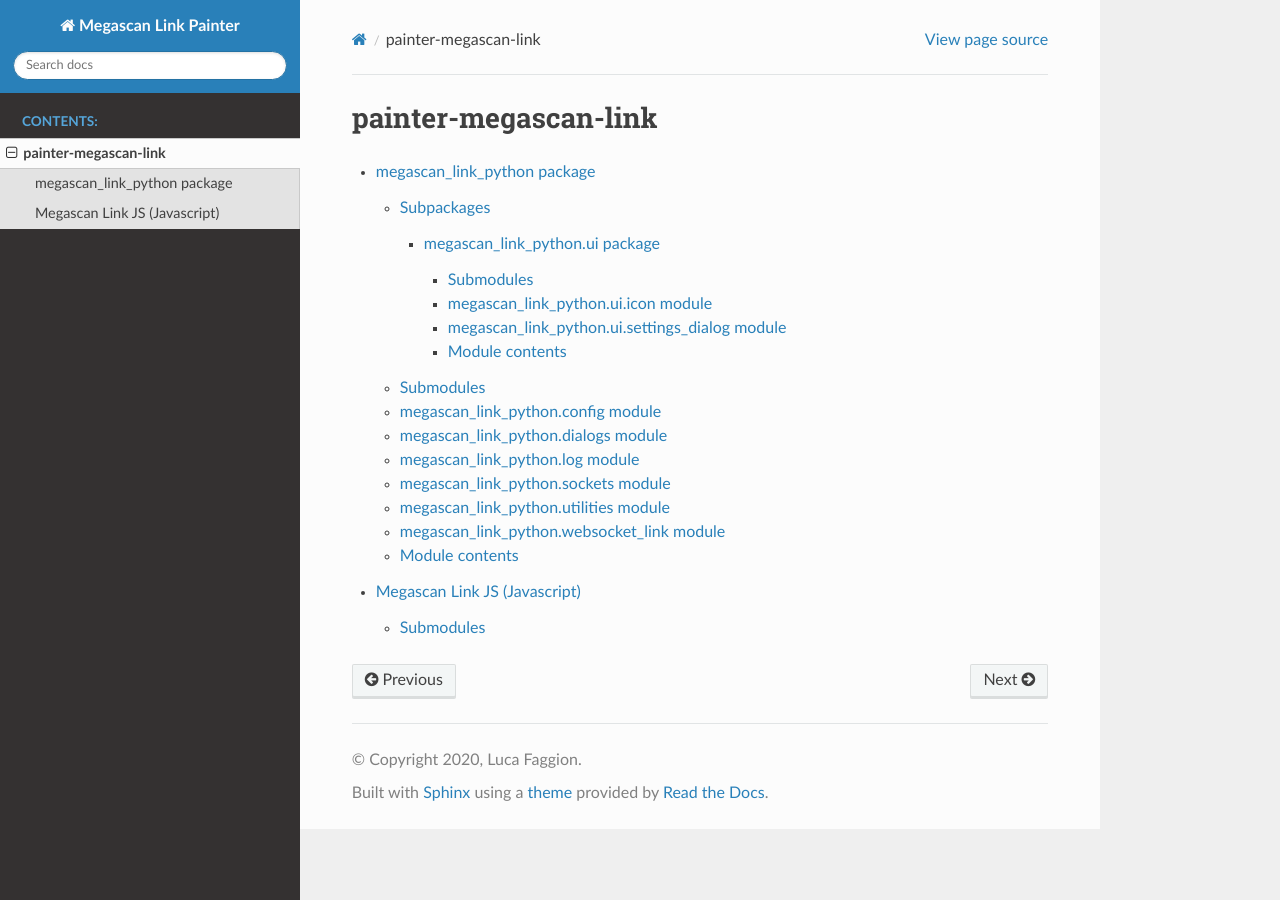
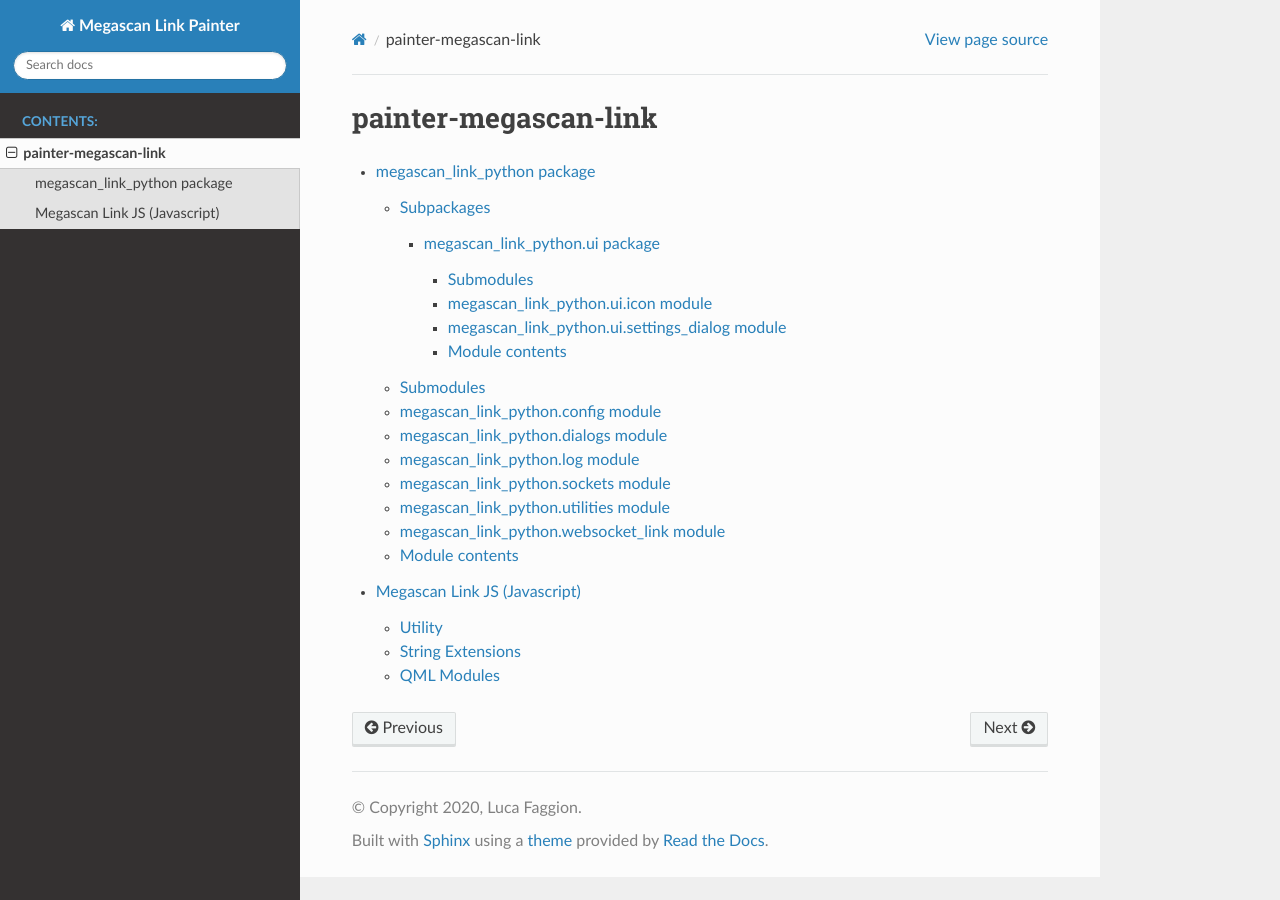
Before and after one commit to Raider-Arts/painter-megascan-link, a Sphinx documentation site: the page built from doc/modules.rst, in a window 1280 px wide. Built offline with Sphinx 7.4.7 and the Read the Docs theme 2.0.0, drawn with Linux system fonts in a browser that asks for light colours.

Commit message:
[JS] Updated documentation

```diff
--- a/doc/megascan_link_js.rst
+++ b/doc/megascan_link_js.rst
@@ -1,7 +1,17 @@
 Megascan Link JS (Javascript)
 ==============================
 
-Submodules
+Utility
 ----------
 
+	.. js:autofunction:: checkIfSettingsIsSet
+
+
+String Extensions
+-----------------
+
+	.. js:autoattribute:: String#format
+
+QML Modules
+-----------
 	.. autodoxygenindex::
```
Also changed, not shown: 1 other file.
